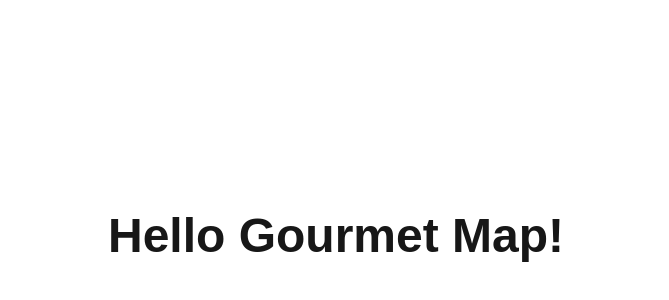
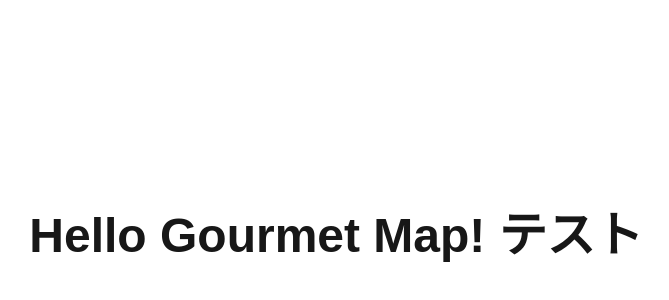
Before and after one commit to sekailab-123/gourmet-map-app, a Next.js app: page / in a window 1280 px wide. Shown: the part 164-464 px from the top of the page, without its empty margins (304-973 px from the left). Built offline with nearby package versions, Linux system fonts and the light colour scheme.

Commit message:
テスト追加

```diff
--- a/app/page.tsx
+++ b/app/page.tsx
@@ -11,6 +11,7 @@ const Home = () => {
       fontFamily: 'sans-serif'
     }}>
       Hello Gourmet Map!
+      テスト
     </div>
   );
 };
```
